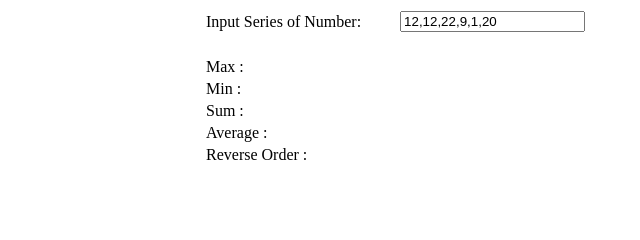
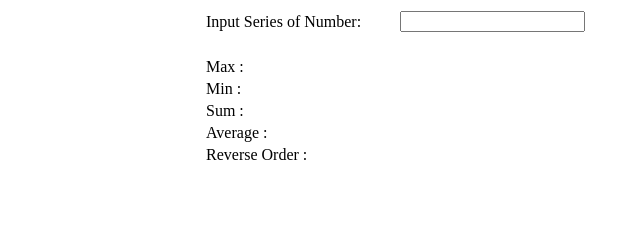
Before and after one commit to Tanushree77/jsproject, a plain HTML site: page calculation.html in a window 1280 px wide. Shown: the full height of the page, 121-761 px from the left. Drawn offline with Linux system fonts and the light colour scheme.

Commit message:
Update calculation.html

```diff
--- a/calculation.html
+++ b/calculation.html
@@ -10,7 +10,7 @@
     <table width="50%" border="0" align="center">
       <tr>
         <td width="13%">Input Series of Number:</td>
-        <td width="29%"><input name="box1" type="text" id="box1" value="12,12,22,9,1,20" /></td>
+        <td width="29%"><input name="box1" type="text" id="box1" /></td>
       </tr>
       <tr>
         <td>&nbsp;</td>
```
